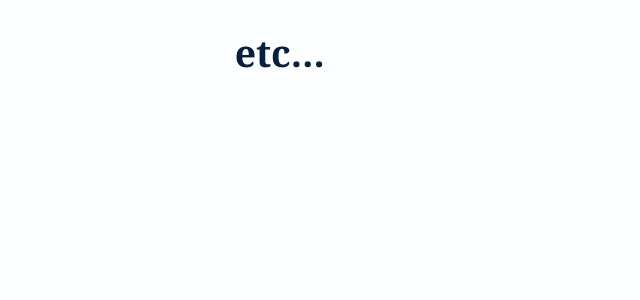
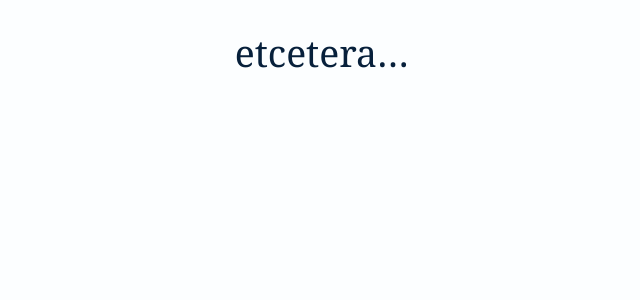
Before and after one commit to tommy-carlier/etc.tcx.be, a Jekyll site: the page built from index.html, in a window 1280 px wide. Shown: the top 300 px of the page, without its empty margins (32-672 px from the left). Built offline with Jekyll 4.4.1, drawn with Linux system fonts in a browser that asks for light colours.

Commit message:
Styling H1 (not bold)

```diff
--- a/assets/etc.scss
+++ b/assets/etc.scss
@@ -9,6 +9,10 @@ html {
 body {
   margin: 0 auto;
   max-width: 40em;
+}
+
+h1 {
+  font-weight: normal;
 }
 
 @media screen {
--- a/index.html
+++ b/index.html
@@ -1,6 +1,6 @@
 ---
 layout: default
-title: "etc…"
+title: "etcetera…"
 ---
 
 <h1>{{page.title}}</h1>
```
